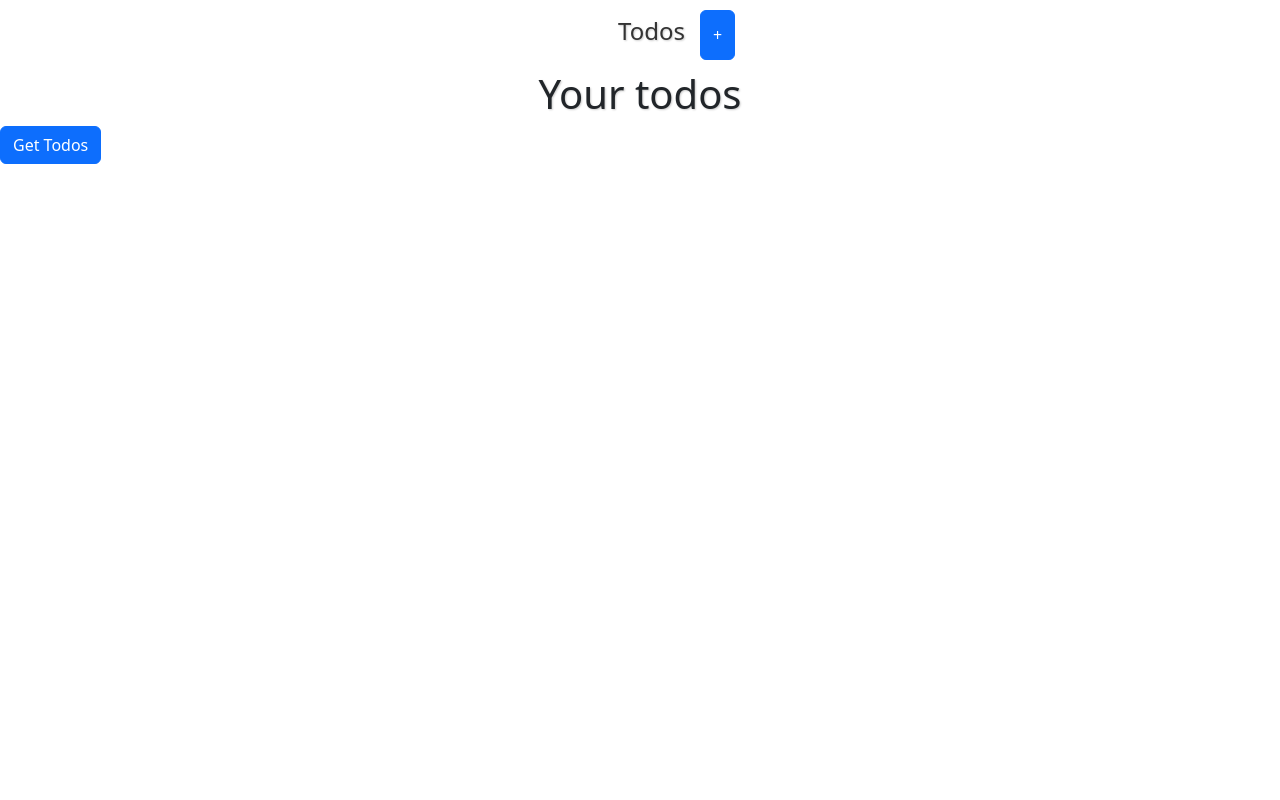
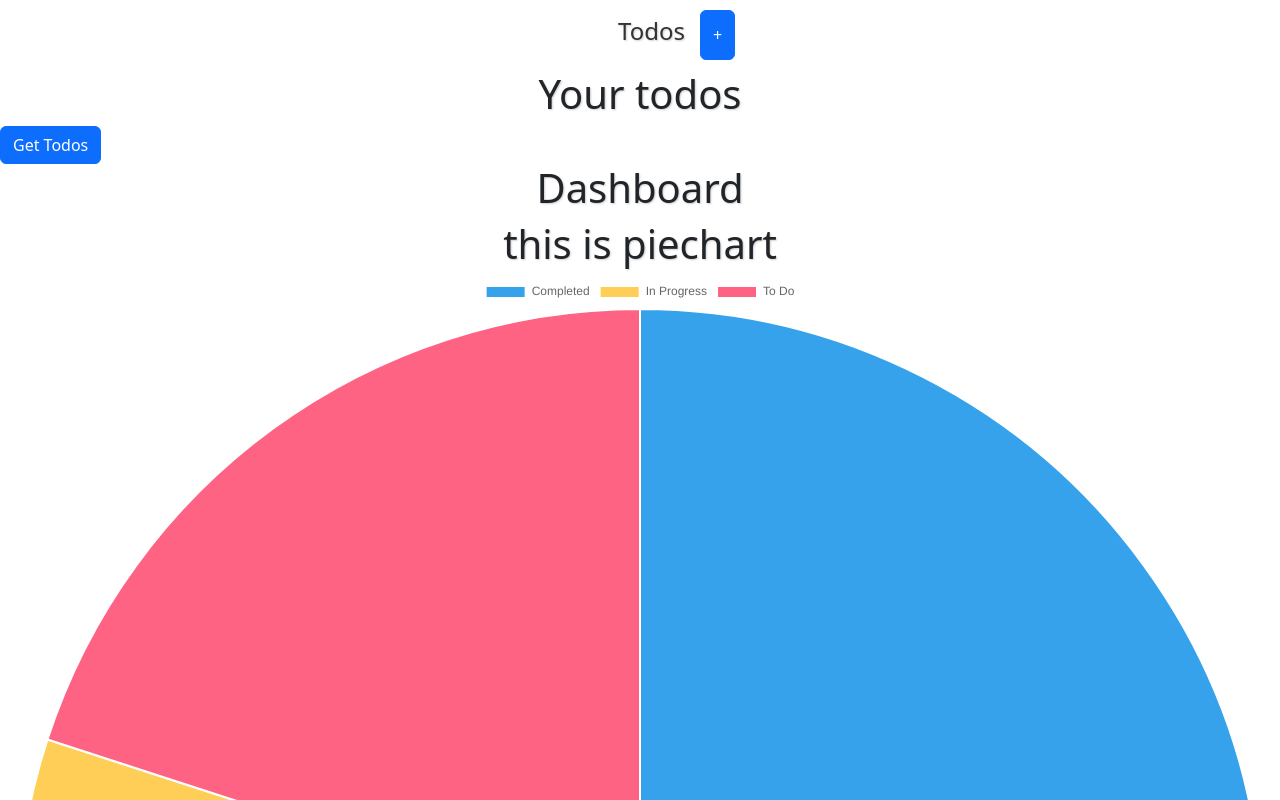
Before and after one commit to rabin9840/React-Todo, a React (Vite) app: page / in a window 1280 px wide. Shown: the top 800 px of the page. Built offline with nearby package versions, Linux system fonts and the light colour scheme.

Commit message:
Refactored the code

```diff
--- a/src/App.jsx
+++ b/src/App.jsx
@@ -11,6 +11,7 @@ import "./App.css";
 // import "bootstrap/dist/css/bootstrap.min.css";
 
 import TodoListPage from "./pages/TodoListPage";
+import DashboardPage from "./pages/DashboardPage";
 
 function App() {
 	// const [isCreateModalOpen, setIsCreateModalOpen] = useState(false);
@@ -26,6 +27,7 @@ function App() {
 	return (
 		<>
 			<TodoListPage />
+			<DashboardPage />
 		</>
 	);
 }
--- /dev/null
+++ b/src/components/Dashboard/Dashboard.jsx
@@ -0,0 +1,30 @@
+import Piechart from "./Piechart";
+// import Test from "./Test";
+import { useState } from "react";
+
+import React, { useEffect } from "react";
+const Dashboard = () => {
+	const [todosStatusData, setTodosStatusData] = useState([]);
+	const username = "12345678";
+	const password = "12345678";
+	const pieChartData = {
+		labels: ["Completed", "In Progress", "To Do"],
+		datasets: [
+			{
+				data: [30, 50, 20],
+				backgroundColor: ["#36A2EB", "#FFCE56", "#FF6384"],
+			},
+		],
+	};
+	return (
+		<>
+			<h1>Dashboard</h1>
+			{/* <PieChart data={pieChartData} /> */}
+			{/* <PieChart /> */}
+			{/* <Test data={pieChartData} /> */}
+			<Piechart data={pieChartData} />
+		</>
+	);
+};
+
+export default Dashboard;
--- /dev/null
+++ b/src/components/Dashboard/Piechart.jsx
@@ -0,0 +1,12 @@
+import { Pie } from "react-chartjs-2";
+import "chart.js/auto";
+const Piechart = ({ data }) => {
+	return (
+		<>
+			<h1>this is piechart</h1>
+			<Pie data={data}></Pie>
+		</>
+	);
+};
+
+export default Piechart;
--- /dev/null
+++ b/src/components/Dashboard/Test.jsx
@@ -0,0 +1,12 @@
+import { Pie } from "react-chartjs-2";
+import "chart.js/auto";
+const Test = ({ data }) => {
+	return (
+		<>
+			<h1>this is piechart</h1>
+			<Pie data={data}></Pie>
+		</>
+	);
+};
+
+export default Test;
--- /dev/null
+++ b/src/pages/DashboardPage.jsx
@@ -0,0 +1,10 @@
+import Dashboard from "../components/Dashboard/Dashboard";
+
+const DashboardPage = () => {
+	return (
+		<>
+			<Dashboard />
+		</>
+	);
+};
+export default DashboardPage;
--- a/src/reducers/reducer.js
+++ b/src/reducers/reducer.js
@@ -30,7 +30,7 @@ const todosReducer = (state = initialState, action) => {
             return {
                 ...state,
                 todos: [...state.todos].sort((a, b) => new Date(a.dueDate) - new Date(b.dueDate)),
-            }
+            };
         default:
             return state;
     }
```
